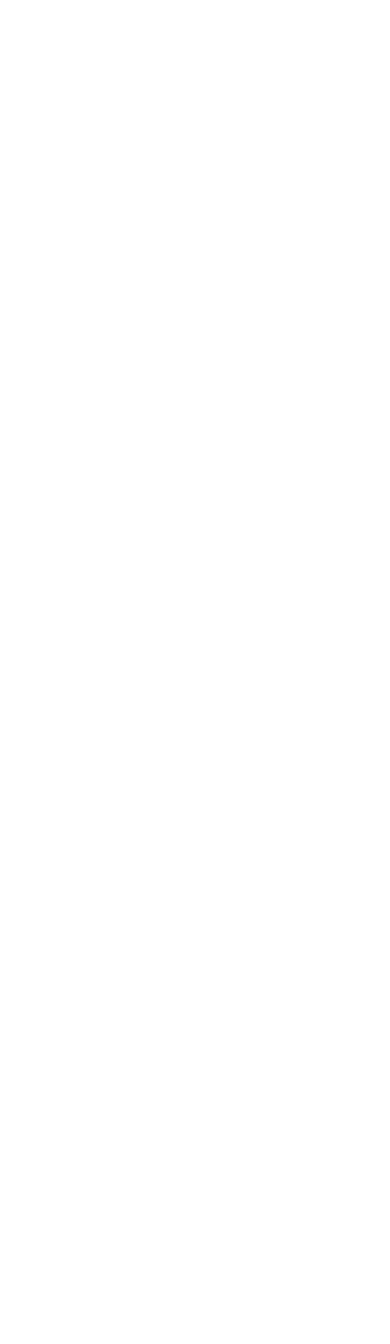
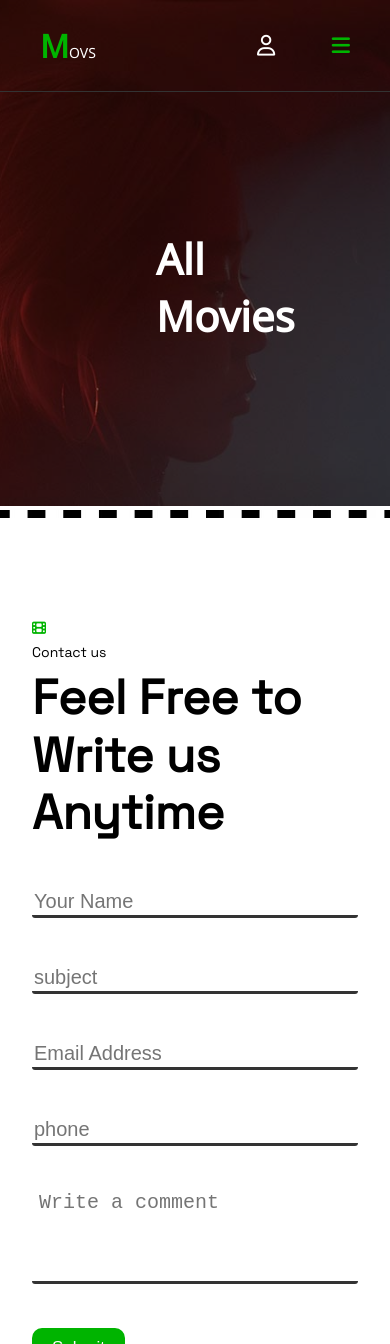
Before and after one commit to weird-samuel/Web-Design-Project, a plain HTML site: page contact.html in a window 390 px wide. Shown: the top 1344 px of the page. Before the commit the page ends 844 px from the top, so only its background shows below. Drawn offline with nearby package versions, Linux system fonts and the light colour scheme.

Commit message:
contact page done

```diff
--- a/contact.html
+++ b/contact.html
@@ -0,0 +1,164 @@
+<!DOCTYPE html>
+<html lang="en">
+  <head>
+    <meta charset="UTF-8" />
+    <meta name="viewport" content="width=device-width, initial-scale=1.0" />
+    <link
+      rel="stylesheet"
+      href="https://cdn.jsdelivr.net/npm/swiper@11/swiper-bundle.min.css"
+    />
+    <link rel="stylesheet" href="./style.css" />
+    <link
+      rel="apple-touch-icon"
+      sizes="180x180"
+      href="./images/icons/apple-touch-icon.png"
+    />
+    <link
+      rel="icon"
+      type="image/png"
+      sizes="32x32"
+      href="./images/icons/favicon-32x32.png"
+    />
+    <link
+      rel="icon"
+      type="image/png"
+      sizes="16x16"
+      href="./images/icons/favicon-16x16.png"
+    />
+    <script src="https://cdn.jsdelivr.net/npm/swiper@11/swiper-bundle.min.js"></script>
+    <script
+      src="https://kit.fontawesome.com/6ac01a0168.js"
+      crossorigin="anonymous"
+    ></script>
+    <script src="./script.js" defer></script>
+    <title>Contact</title>
+  </head>
+  <body>
+    <div id="overlay"></div>
+    <section class="main">
+      <div class="navbar" id="navbar">
+        <div class="nav-left">
+          <a class="logo"><span>M</span>OVS</a>
+        </div>
+        <div class="nav-center">
+          <div class="nav-link">
+            <a href="./index.html" onclick="">Home</a>
+            <a href="./movies.html" onclick="">Movies</a>
+            <a href="./about.html" onclick="">About</a>
+            <a href="./contact.html" onclick="">Contact</a>
+          </div>
+        </div>
+        <div class="nav-right">
+          <i class="fa-regular fa-user"></i>
+        </div>
+      </div>
+      <div class="mob-nav" id="mob-nav">
+        <div class="mob-nav-left">
+          <a class="logo"><span>M</span>OVS</a>
+        </div>
+        <div class="mob-nav-right">
+          <i class="fa-regular fa-user"></i>
+          <i
+            class="fa-solid fa-bars"
+            id="mob-nav-btn"
+            onclick="toggleNav()"
+          ></i>
+        </div>
+      </div>
+      <div id="sidenav" class="sidenav">
+        <a href="" onclick=""></a>
+        <a href="./index.html" onclick="">Home</a>
+        <a href="./movies.html" onclick="">Movies</a>
+        <a href="./about.html" onclick="">About</a>
+        <a href="./contact.html" onclick="">Contact</a>
+      </div>
+      <section class="m-hero">
+        <div class="m-h-overlay"></div>
+        <article class="m-h-text">
+          <h1>All Movies</h1>
+        </article>
+      </section>
+      <div class="m-hero-after"></div>
+      <section class="m-all">
+        <section class="explore">
+          <div class="explore-head">
+            <div class="explore-head-left">
+              <i class="fa-solid fa-film"></i>
+              <p>Contact us</p>
+              <h2>Feel Free to Write us Anytime</h2>
+            </div>
+          </div>
+          <div class="contact-form">
+            <form id="form-to-submit" data-subject="Contact Us Form">
+              <div class="form-group">
+                <label for="first-name">First Name:</label>
+                <input
+                  type="text"
+                  id="first-name"
+                  name="first-name"
+                  placeholder="Your Name"
+                />
+              </div>
+              <div class="form-group">
+                <label for="subject">Subject:</label>
+                <input
+                  type="subject"
+                  id="subject"
+                  name="subject"
+                  placeholder="subject"
+                />
+              </div>
+              <div class="form-group">
+                <label for="email">Email:</label>
+                <input
+                  type="email"
+                  id="email"
+                  name="email"
+                  placeholder="Email Address"
+                />
+              </div>
+              <div class="form-group">
+                <label for="phone">Phone:</label>
+                <input
+                  type="number"
+                  id="phone"
+                  name="phone"
+                  maxlength="11"
+                  placeholder="phone"
+                />
+              </div>
+              <div class="form-group form-area">
+                <label for="message">Message:</label>
+                <textarea
+                  id="message"
+                  name="message"
+                  placeholder="Write a comment"
+                ></textarea>
+              </div>
+              <button type="submit" id="submit-form">Submit</button>
+            </form>
+          </div>
+        </section>
+      </section>
+    </section>
+    <footer>
+      <div class="footer-content">
+        <div class="footer-top">
+          <a class="logo"><span>M</span>OVS</a>
+          <div class="t-c-socials">
+            <div class="t-c">
+              <p><a>Help</a> / <a>Privacy policy</a></p>
+            </div>
+            <div class="socials">
+              <a><i class="fa-brands fa-x-twitter"></i></a>
+              <a><i class="fa-brands fa-facebook"></i></a>
+              <a><i class="fa-brands fa-pinterest"></i></a>
+              <a><i class="fa-brands fa-instagram"></i></a>
+            </div>
+          </div>
+        </div>
+      </div>
+    </footer>
+    <div class="copy-note">© Copyright 2023, MOVS</div>
+  </body>
+</html>
--- a/style.css
+++ b/style.css
@@ -532,8 +532,91 @@ footer {
   transform: translateY(-5px);
 }
 
+.contact-form-box {
+  background-color: var(--white);
+}
+
+.contact-form {
+  margin-top: 20px;
+  width: 100%;
+}
+
+.form-group {
+  margin-bottom: 20px;
+  width: 45%;
+}
+
+.form-group label {
+  display: block;
+  color: white;
+}
+
+.form-group input {
+  padding: 10px 2px 2px;
+  width: 100%;
+  background-color: transparent;
+  border: 0;
+  border-radius: 3px;
+  border-bottom: 3px solid;
+  border-color: var(--gray);
+  font-size: 20px;
+  color: var(--black);
+}
+
+.form-group textarea:focus,
+.form-group input:focus {
+  outline: none;
+}
+
+.form-group textarea.is-invalid,
+.form-group input.is-invalid {
+  border-color: red;
+}
+
+.form-group.form-area {
+  width: 100%;
+}
+
+.form-group textarea {
+  padding: 7px;
+  width: 100%;
+  height: 100px;
+  background-color: transparent;
+  border-radius: 3px;
+  border: 0;
+  border-bottom: 3px solid var(--gray);
+  font-size: 20px;
+  resize: none;
+  color: var(--black);
+}
+
+.contact-form form {
+  display: flex;
+  justify-content: space-between;
+  flex-wrap: wrap;
+}
+
+.contact-form button {
+  margin-top: 20px;
+  padding: 10px 20px;
+  font-size: 17px;
+  border: none;
+  border-radius: 10px;
+  background-color: var(--green);
+  color: white;
+  cursor: pointer;
+}
+
 /* Media Queries */
 @media only screen and (max-width: 600px) {
+  .join-form form {
+    display: block;
+  }
+
+  .form-group {
+    width: 100%;
+  }
+
   body {
     font-size: 14px;
   }
```
